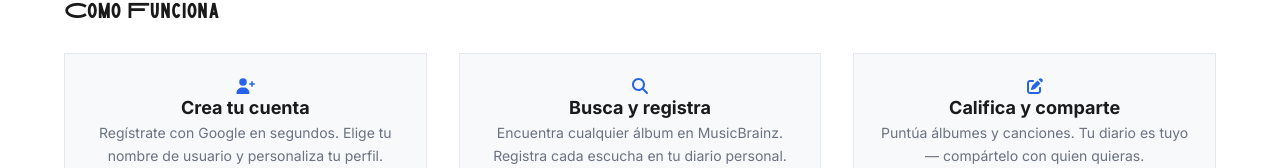
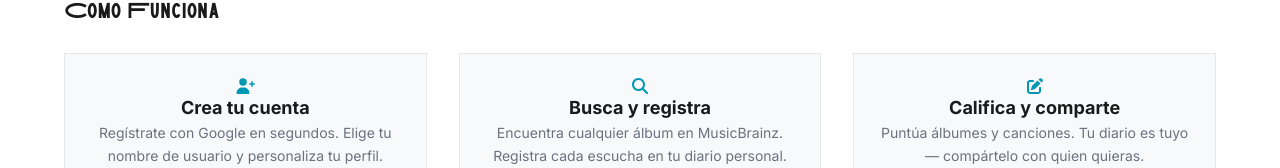
Before and after one commit to englszz/DING, a Next.js app: page / in a window 1280 px wide. Shown: the part 902-1070 px from the top of the page. Built offline with nearby package versions, Linux system fonts and the light colour scheme; no server answers.

Commit message:
Fix: icon sizes via width/height props + unify icon colors to teal

```diff
--- a/app/page.tsx
+++ b/app/page.tsx
@@ -203,7 +203,7 @@ function FeatureCard({ icon, title, desc }: { icon: any; title: string; desc: st
   return (
     <div className="card text-center">
       <div className="flex justify-center mb-3">
-        <FontAwesomeIcon icon={icon} style={{ color: "var(--color-teal)", fontSize: "1rem" }} />
+        <FontAwesomeIcon icon={icon} width={16} height={16} style={{ color: "var(--color-teal)" }} />
       </div>
       <h3 className="font-bold text-[var(--color-text)] text-lg mb-2">{title}</h3>
       <p className="text-muted text-sm leading-relaxed">{desc}</p>
@@ -215,7 +215,7 @@ function StepCard({ icon, number, title, desc }: { icon: any; number: string; ti
   return (
     <div className="card text-center">
       <div className="flex justify-center mb-3">
-        <FontAwesomeIcon icon={icon} style={{ color: "var(--color-accent-2)", fontSize: "1rem" }} />
+        <FontAwesomeIcon icon={icon} width={16} height={16} style={{ color: "var(--color-teal)" }} />
       </div>
       <h3 className="font-bold text-[var(--color-text)] text-lg mb-2">{title}</h3>
       <p className="text-muted text-sm leading-relaxed">{desc}</p>
```
